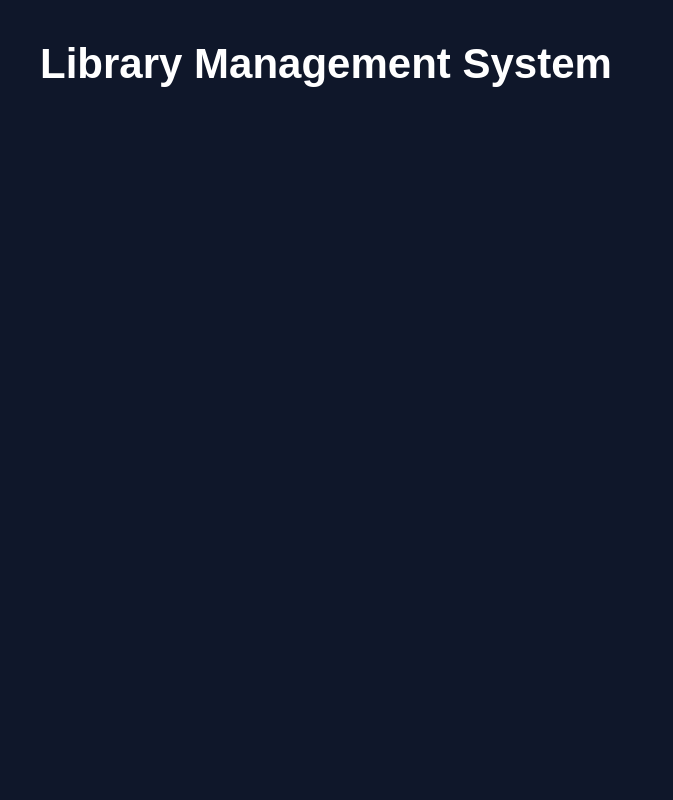
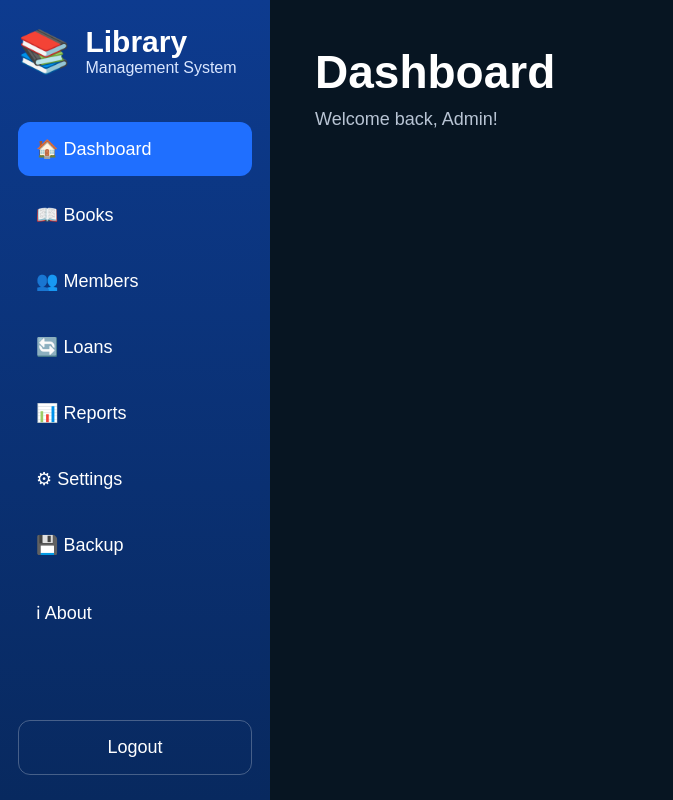
Before and after one commit to manishagowda7386-afk/library-management-system, a React (Vite) app in the folder app/frontend/: page / in a window 1280 px wide. Shown: the whole page, without its empty margins (0-673 px from the left). Built offline with nearby package versions, Linux system fonts and the light colour scheme.

Commit message:
Create professional dashboard sidebar layout

```diff
--- a/app/frontend/src/App.css
+++ b/app/frontend/src/App.css
@@ -5,17 +5,88 @@
 }
 
 body {
-  background: #0f172a;
+  font-family: Arial, Helvetica, sans-serif;
+  background: #071522;
   color: white;
-  font-family: Arial, Helvetica, sans-serif;
 }
 
 .app {
+  display: flex;
   min-height: 100vh;
-  padding: 40px;
 }
 
-h1 {
+.sidebar {
+  width: 270px;
+  background: linear-gradient(180deg, #0d3b8f, #08295f);
+  padding: 25px 18px;
+  display: flex;
+  flex-direction: column;
+}
+
+.logo {
+  display: flex;
+  align-items: center;
+  gap: 15px;
+  margin-bottom: 45px;
+}
+
+.logo-icon {
   font-size: 42px;
-  font-weight: bold;
 }
+
+.logo h2 {
+  font-size: 30px;
+}
+
+.logo p {
+  color: #d9e6ff;
+}
+
+.menu {
+  display: flex;
+  flex-direction: column;
+  gap: 12px;
+}
+
+.menu-item {
+  padding: 16px 18px;
+  border-radius: 12px;
+  cursor: pointer;
+  transition: 0.3s;
+  font-size: 18px;
+}
+
+.menu-item:hover {
+  background: rgba(255,255,255,0.12);
+}
+
+.active {
+  background: #1f6fff;
+}
+
+.logout {
+  margin-top: auto;
+  padding: 16px;
+  border: none;
+  border-radius: 12px;
+  background: transparent;
+  border: 1px solid rgba(255,255,255,0.25);
+  color: white;
+  cursor: pointer;
+  font-size: 18px;
+}
+
+.content {
+  flex: 1;
+  padding: 45px;
+}
+
+.content h1 {
+  font-size: 46px;
+}
+
+.content p {
+  color: #b8c4d4;
+  margin-top: 10px;
+  font-size: 18px;
+}
--- a/app/frontend/src/App.tsx
+++ b/app/frontend/src/App.tsx
@@ -3,7 +3,33 @@ import "./App.css";
 function App() {
   return (
     <div className="app">
-      <h1>Library Management System</h1>
+      <aside className="sidebar">
+        <div className="logo">
+          <div className="logo-icon">📚</div>
+          <div>
+            <h2>Library</h2>
+            <p>Management System</p>
+          </div>
+        </div>
+
+        <nav className="menu">
+          <div className="menu-item active">🏠 Dashboard</div>
+          <div className="menu-item">📖 Books</div>
+          <div className="menu-item">👥 Members</div>
+          <div className="menu-item">🔄 Loans</div>
+          <div className="menu-item">📊 Reports</div>
+          <div className="menu-item">⚙ Settings</div>
+          <div className="menu-item">💾 Backup</div>
+          <div className="menu-item">ℹ About</div>
+        </nav>
+
+        <button className="logout">Logout</button>
+      </aside>
+
+      <main className="content">
+        <h1>Dashboard</h1>
+        <p>Welcome back, Admin!</p>
+      </main>
     </div>
   );
 }
--- a/app/frontend/src/index.css
+++ b/app/frontend/src/index.css
@@ -1,7 +1,5 @@
 :root {
   font-family: Arial, Helvetica, sans-serif;
-  background: #0f172a;
-  color: white;
 }
 
 body {
```
